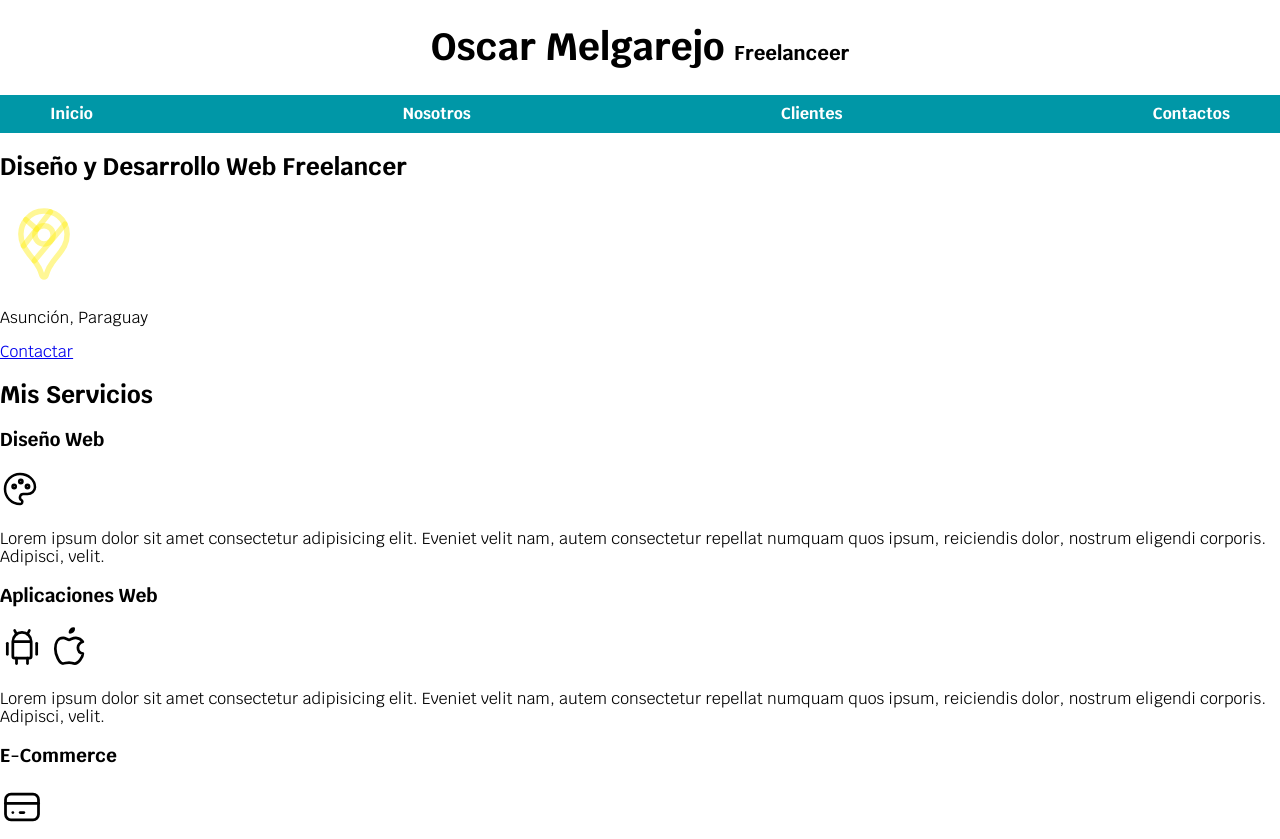
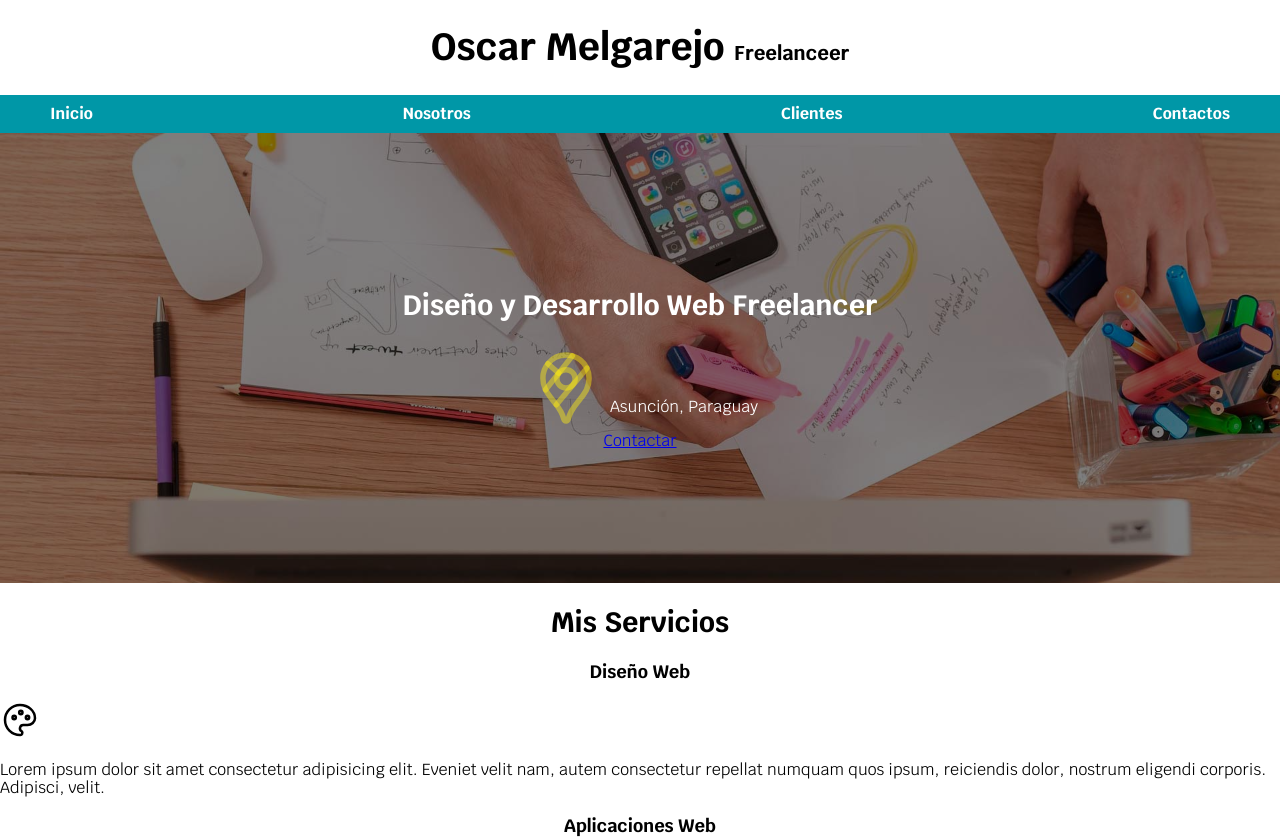
Before and after one commit to Daniel-10Melgarejo/Portfolios-web-, a plain HTML site: page freelancer_inicio/index.html in a window 1280 px wide. Shown: the top 839 px of the page. Drawn offline with Linux system fonts and the light colour scheme.

Commit message:
Segundo commit

```diff
--- a/freelancer_inicio/css/styles.css
+++ b/freelancer_inicio/css/styles.css
@@ -6,18 +6,31 @@
     --gris: #757575;
 }
 
-
 html {
     font-size: 62.5% ;
+    box-sizing: border-box;
+}
+*, *::before, *:after {
+    box-sizing: inherit;
 }
 body {
     font-size: 16px; /* 1rem = 10px */
     font-family: "Krub", sans-serif;
 }
-.titulo{
-    text-align: center;
+h1 {
     font-size: 3.8rem;
 }
+h2 {
+    font-size: 2.8rem;
+}
+h3 {
+    font-size: 1.8rem;
+}
+
+h1, h2, h3 {
+    text-align: center;
+}
+
 .titulo span{
     font-size: 2rem;
 }
@@ -44,12 +57,14 @@ la clase de contenedor OJO en la clase navegacion-principal */
     display: flex;
     flex-direction: column;
 }
+
 @media (min-width: 768px) {/*tamanho responsive para una table */
     .navegacion-principal{
         flex-direction: row;
         justify-content: space-between;
     }
 }
+
 .navegacion-principal a{
     display: block;
     text-align: center;
@@ -58,7 +73,40 @@ la clase de contenedor OJO en la clase navegacion-principal */
     text-decoration: none;
     font-weight: 700;
 }
+
 .navegacion-principal a:hover{
     background-color: var(--primario);
     color: var(--negro);
 }
+
+.hero{
+    background-image: url(../img/hero.jpg);
+    background-repeat: none !important;
+    background-size: cover;
+    height: 450px;
+
+    position: relative;
+}
+
+.contenido-hero{
+    position: absolute;
+    /* background-color: rgba(0,0,0, 0.5); sintaxis vieja*/
+    background-color: rgb(0 0 0 / 50%); /*sintaxis nueva OJO hay que ver si soporta todos los navegadores*/
+    width: 100%;
+    height: 100%;
+
+    display: flex;
+    flex-direction: column;
+    align-items: center;
+    justify-content: center;
+}
+
+.contenido-hero h2,
+.contenido-hero p {
+    color: var(--blanco);
+}
+
+.ubicacion{
+    display: flex;
+    align-items: flex-end;
+}
--- a/freelancer_inicio/index.html
+++ b/freelancer_inicio/index.html
@@ -26,8 +26,10 @@
         </nav>
     </div>
 
-    <section>
+    <section class="hero">
+        <div class="contenido-hero">
             <h2>Diseño y Desarrollo Web Freelancer</h2>
+            <div class="ubicacion">
                 <svg xmlns="http://www.w3.org/2000/svg" class="icon icon-tabler icon-tabler-brand-google-maps" width="88" height="88" viewBox="0 0 24 24" stroke-width="1.5" stroke="#ffec1071" fill="none" stroke-linecap="round" stroke-linejoin="round">
                     <path stroke="none" d="M0 0h24v24H0z" fill="none"/>
                     <path d="M12 9.5m-2.5 0a2.5 2.5 0 1 0 5 0a2.5 2.5 0 1 0 -5 0" />
@@ -37,8 +39,9 @@
                     <path d="M17.591 6.376c.472 .907 .715 1.914 .709 2.935a7.263 7.263 0 0 1 -.72 3.18a19.085 19.085 0 0 1 -2.089 3c-.784 .933 -1.49 1.93 -2.11 2.98c-.314 .62 -.568 1.27 -.757 1.938c-.121 .36 -.277 .591 -.622 .591c-.315 0 -.463 -.136 -.626 -.593a10.595 10.595 0 0 0 -.779 -1.978a18.18 18.18 0 0 0 -1.423 -2.091c-.877 -1.184 -2.179 -2.535 -2.853 -4.071a7.077 7.077 0 0 1 -.621 -2.967a6.226 6.226 0 0 1 1.476 -4.055a6.25 6.25 0 0 1 4.811 -2.245a6.462 6.462 0 0 1 1.918 .284a6.255 6.255 0 0 1 3.686 3.092z" />
                 </svg>
                 <p>Asunción, Paraguay</p>
-
+            </div>
             <a href="#">Contactar</a>
+        </div>
     </section>
 
     <main>
```
Lines whose indentation alone changed are shown as unchanged.
